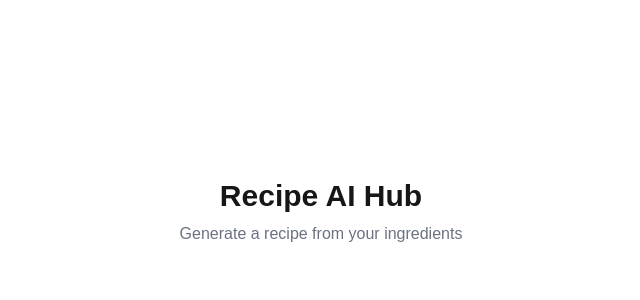
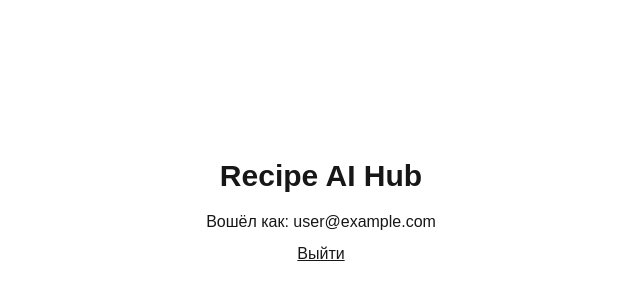
Before and after one commit to supermangaka/recipe-ai-hub, a Next.js app: page /en in a window 1280 px wide. Shown: the part 188-488 px from the top of the page, without its empty margins (319-959 px from the left). Built offline with nearby package versions, Linux system fonts and the light colour scheme; no server answers; sample sign-in values are in the browser's storage.

Commit message:
feat: Google OAuth via NextAuth v5

```diff
--- a/package.json
+++ b/package.json
@@ -9,8 +9,10 @@
     "lint": "eslint"
   },
   "dependencies": {
+    "@supabase/supabase-js": "^2.114.0",
     "groq-sdk": "^1.6.0",
     "next": "16.3.4",
+    "next-auth": "^5.0.0-beta.32",
     "next-intl": "^4.14.2",
     "react": "19.2.8",
     "react-dom": "19.2.8"
--- a/src/app/[locale]/page.tsx
+++ b/src/app/[locale]/page.tsx
@@ -1,11 +1,37 @@
-import { useTranslations } from 'next-intl';
 
-export default function HomePage() {
-  const t = useTranslations('HomePage');
+import { auth, signIn, signOut } from '@/lib/auth';
+
+export default async function HomePage() {
+  const session = await auth();
+
   return (
-    <main className="min-h-screen flex flex-col items-center justify-center gap-2">
-      <h1 className="text-3xl font-bold">{t('title')}</h1>
-      <p className="text-gray-500">{t('subtitle')}</p>
+    <main className="min-h-screen flex flex-col items-center justify-center gap-4">
+      <h1 className="text-3xl font-bold">Recipe AI Hub</h1>
+
+      {session?.user ? (
+        <div className="flex flex-col items-center gap-2">
+          <p>Вошёл как: {session.user.email}</p>
+          <form
+            action={async () => {
+              'use server';
+              await signOut();
+            }}
+          >
+            <button type="submit" className="underline">Выйти</button>
+          </form>
+        </div>
+      ) : (
+        <form
+          action={async () => {
+            'use server';
+            await signIn('google');
+          }}
+        >
+          <button type="submit" className="bg-[#1F3327] text-white px-4 py-2">
+            Войти через Google
+          </button>
+        </form>
+      )}
     </main>
   );
 }
--- /dev/null
+++ b/src/app/api/auth/[...nextauth]/route.ts
@@ -0,0 +1,3 @@
+import { handlers } from '@/lib/auth';
+
+export const { GET, POST } = handlers;
--- /dev/null
+++ b/src/lib/auth.ts
@@ -0,0 +1,9 @@
+import NextAuth from 'next-auth';
+import Google from 'next-auth/providers/google';
+
+export const { handlers, auth, signIn, signOut } = NextAuth({
+  providers: [Google],
+  pages: {
+    signIn: '/signin',
+  },
+});
--- /dev/null
+++ b/src/lib/supabase.ts
@@ -0,0 +1,10 @@
+import { createClient } from '@supabase/supabase-js';
+
+const supabaseUrl = process.env.NEXT_PUBLIC_SUPABASE_URL;
+const supabasePublishableKey = process.env.NEXT_PUBLIC_SUPABASE_PUBLISHABLE_KEY;
+
+if (!supabaseUrl || !supabasePublishableKey) {
+  throw new Error('Supabase environment variables are not set');
+}
+
+export const supabase = createClient(supabaseUrl, supabasePublishableKey);
```
Also changed, not shown: 1 other file (tests, documents, lock files or other folders).
